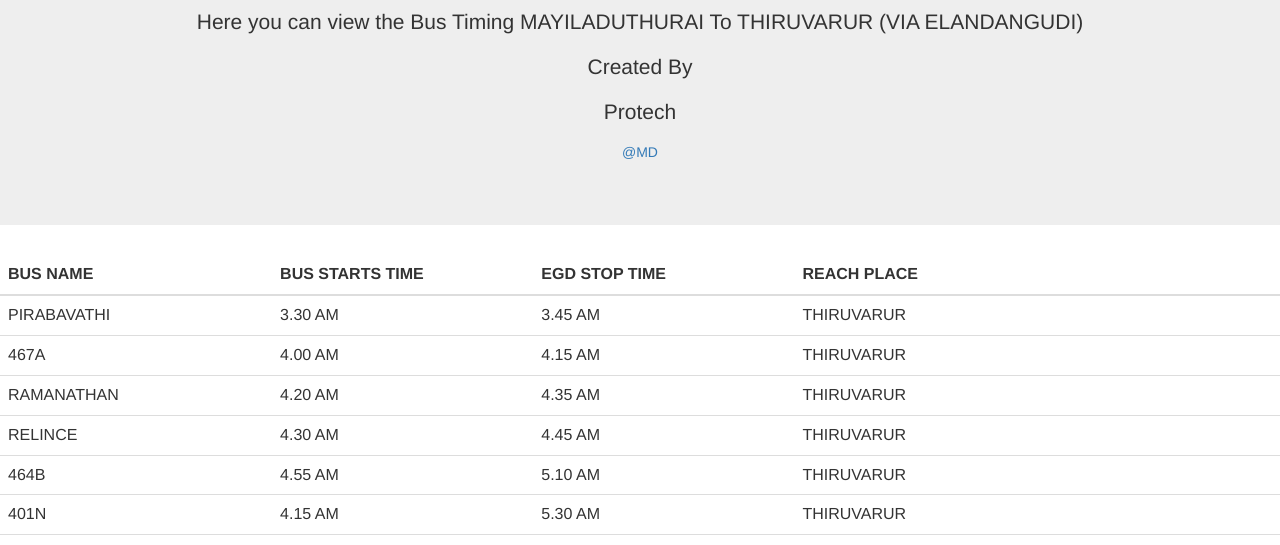
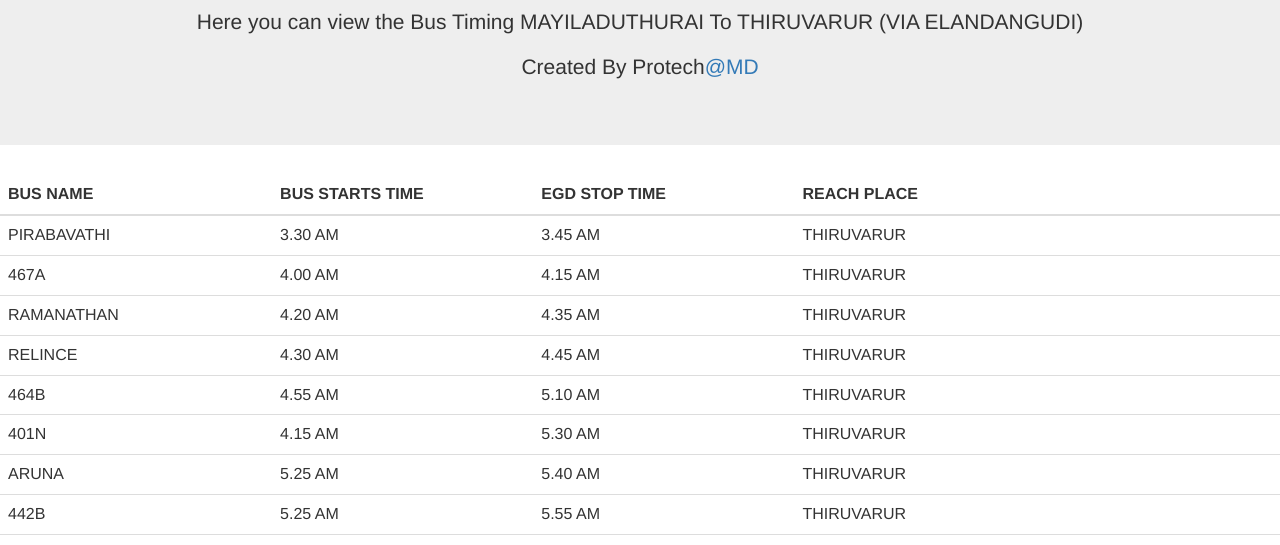
Before and after one commit to ultemateaziz/egd_bustop, a plain HTML site: page index.html in a window 1280 px wide. Shown: the part 140-685 px from the top of the page. Drawn offline with nearby package versions, Linux system fonts and the light colour scheme.

Commit message:
Update index.html

```diff
--- a/index.html
+++ b/index.html
@@ -47,7 +47,7 @@ table{
   <h1>Welcome to Elanthangudi Bus Stop</h1>
   <p>Here you can view the Bus Timing
 MAYILADUTHURAI To THIRUVARUR (VIA ELANDANGUDI)</p>
-	<p> Created By </p><p color="red">Protech</p> <a href="https://www.instagram.com/ultemate_aziz">@MD</a></p>
+	<p> Created By Protech<a href="https://www.instagram.com/ultemate_aziz">@MD</a></p>
 </div>
 <table class="table table-dark" >
   <thead>
```
